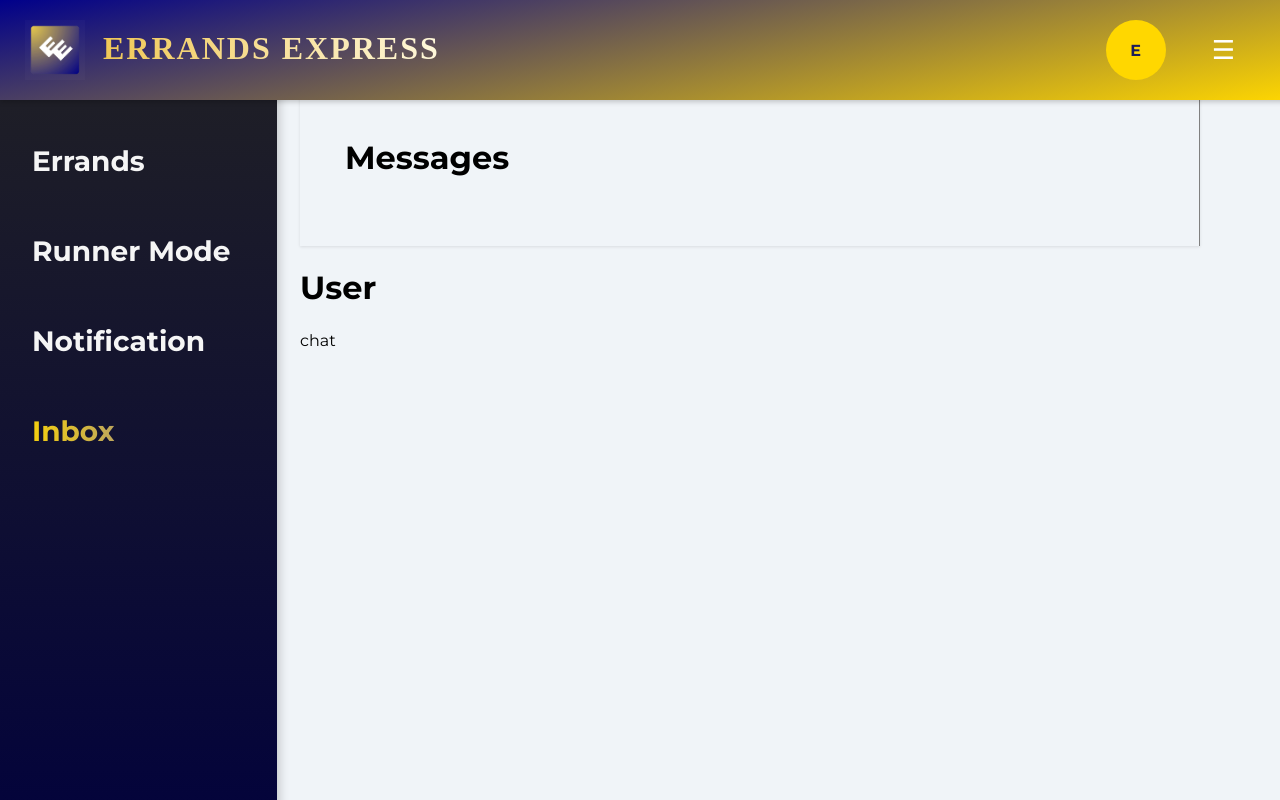
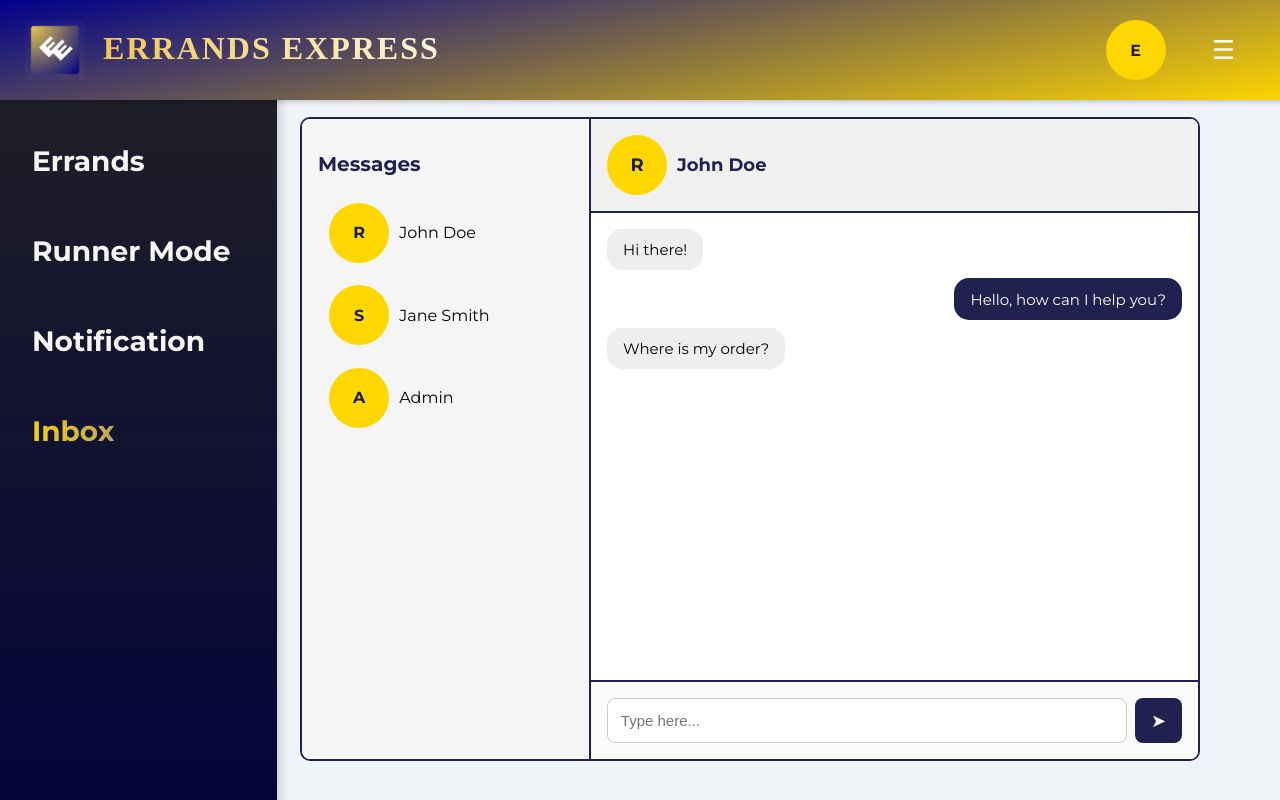
Before and after one commit to janylll/ErrandsExpress, a React (Vite) app in the folder my-react-app/: page /dashboard/inbox in a window 1280 px wide. Built offline with nearby package versions, Linux system fonts and the light colour scheme; a web font is replaced by a local one.

Commit message:
updated inbox but not yet working chatbox

```diff
--- a/my-react-app/src/dashboard/Errands.jsx
+++ b/my-react-app/src/dashboard/Errands.jsx
@@ -98,14 +98,16 @@ function Errands() {
                   </div>
 
                   <div className="post-footer">
-                    <button className="cancel-btn" onClick={() => handleCancelPost(index)}>
-                      cancel
-                    </button>
 
                   {post.status === 'pending' && (
-                    <button className="pending-btn" disabled>
-                      Pending
-                    </button>
+                    <>
+                      <button className="cancel-btn" onClick={() => handleCancelPost(index)}>
+                        cancel
+                      </button>
+                      <button className="pending-btn" disabled>
+                        Pending
+                      </button>
+                    </>
                   )}
 
                   {post.status === 'accepted' && (
--- a/my-react-app/src/dashboard/Inbox.css
+++ b/my-react-app/src/dashboard/Inbox.css
@@ -1,8 +1,204 @@
-.messagessidebar {
-    display: grid;
-    height: 100%;
-    border-right: 1px solid gray;
-    border-right-width: 100%;
-    padding: 5%;
-    box-shadow: 0 1px 3px rgba(0,0,0,0.1);
+.chat-layout {
+    display: flex;
+    height: 80vh;
+    margin-top: 5%;
+    border: 2px solid rgb(33, 33, 80);
+    border-radius: 10px;
+    overflow: hidden;
+    font-family: "Montserrat";
+  }
+
+  /* Sidebar with its own scroll */
+  .chat-sidebar {
+    width: 255px;
+    background-color: #f5f5f5;
+    border-right: 2px solid rgb(33, 33, 80);
+    padding: 1rem;
+    overflow-y: auto;
+  }
+
+  /* Title styling */
+  .sidebar-title {
+    font-size: 20px;
+    font-weight: bold;
+    margin-bottom: 1rem;
+    color: rgb(33, 33, 80);
+  }
+
+  /* User preview items */
+  .user-preview {
+    display: flex;
+    align-items: center;
+    gap: 10px;
+    padding: 0.7rem;
+    cursor: pointer;
+    border-radius: 8px;
+    transition: background 0.2s;
+  }
+
+  .user-preview:hover {
+    background-color: #ddd;
+  }
+
+
+  /* Main chat content */
+  .chat-main {
+    flex: 1;
+    display: flex;
+    flex-direction: column;
+    background-color: white;
+    overflow: hidden; /* prevent page scroll */
+  }
+
+  /* Header section */
+  .chat-header {
+    display: flex;
+    align-items: center;
+    gap: 10px;
+    padding: 1rem;
+    border-bottom: 2px solid rgb(33, 33, 80);
+    font-weight: bold;
+    font-size: 18px;
+    background-color: #f0f0f0;
+    flex-shrink: 0;
+  }
+
+  .chat-username {
+    color: rgb(33, 33, 80);
+  }
+
+  /* Scrollable messages only */
+  .chat-messages {
+    flex: 1;
+    padding: 1rem;
+    overflow-y: auto;
+    display: flex;
+    flex-direction: column;
+    gap: 0.5rem;
+  }
+
+  /* Chat bubbles */
+  .chat-message {
+    max-width: 60%;
+    padding: 0.7rem 1rem;
+    border-radius: 15px;
+    font-size: 15px;
+  }
+
+  .chat-message.user {
+    background-color: #eee;
+    align-self: flex-start;
+  }
+
+  .chat-message.me {
+    background-color: rgb(33, 33, 80);
+    color: white;
+    align-self: flex-end;
+  }
+
+  /* Input bar fixed at bottom */
+  .chat-input {
+    display: flex;
+    padding: 1rem;
+    border-top: 2px solid rgb(33, 33, 80);
+    background-color: #fafafa;
+    flex-shrink: 0;
+  }
+
+  .chat-input input {
+    flex: 1;
+    padding: 0.8rem;
+    border-radius: 8px;
+    border: 1px solid #ccc;
+    font-size: 15px;
+  }
+
+  .chat-input button {
+    background-color: rgb(33, 33, 80);
+    color: white;
+    border: none;
+    margin-left: 0.5rem;
+    padding: 0 1rem;
+    border-radius: 8px;
+    font-size: 18px;
+    cursor: pointer;
+  }
+  /* Smooth scrolling */
+.chat-sidebar,
+.chat-messages {
+  scroll-behavior: smooth;
 }
+
+/* Webkit Scrollbar Styling */
+.chat-sidebar::-webkit-scrollbar,
+.chat-messages::-webkit-scrollbar {
+  width: 8px;
+}
+
+.chat-sidebar::-webkit-scrollbar-thumb,
+.chat-messages::-webkit-scrollbar-thumb {
+  background-color: rgb(33, 33, 80);
+  border-radius: 4px;
+}
+
+.chat-sidebar::-webkit-scrollbar-track,
+.chat-messages::-webkit-scrollbar-track {
+  background: #f0f0f0;
+  border-radius: 4px;
+}
+
+/* Firefox Scrollbar Styling */
+.chat-sidebar,
+.chat-messages {
+  scrollbar-width: thin;
+  scrollbar-color: rgb(33, 33, 80) #f0f0f0;
+}
+.chat-overlay-post {
+    background-color: #fff0c4;
+    padding: 10px;
+    margin: 10px;
+    border-left: 4px solid #ffae00;
+    border-radius: 6px;
+    font-size: 0.95rem;
+  }
+  .chat-overlay-post {
+    margin: 10px 0;
+  }
+
+  .accepted-btn{
+    font-family: 'Montserrat';
+    padding: 8px 15px;
+    border: none;
+    background-color:#155724cb;
+    color: white;
+    cursor: pointer;
+    font-weight: bold;
+    cursor: not-allowed;
+    border-radius: 8px;
+  }
+  .waiting-btn{
+    font-family: 'Montserrat';
+    padding: 8px 15px;
+    border: none;
+    background-color:#155724cb;
+    color: white;
+    cursor: pointer;
+    font-weight: bold;
+    cursor: not-allowed;
+    border-radius: 8px;
+  }
+  .accept-btn{
+    font-family: 'Montserrat';
+    padding: 8px 15px;
+    border: none;
+    width: fit-content;
+    background-color:gray;
+    color: white;
+    cursor: pointer;
+    font-weight: bold;
+    border-radius: 8px;
+  }
+  .accept-btn:hover{
+    background-color: #155724;
+    color: white;
+  }
--- a/my-react-app/src/dashboard/Inbox.jsx
+++ b/my-react-app/src/dashboard/Inbox.jsx
@@ -1,35 +1,74 @@
-import React, { useState } from 'react';
-import './Inbox.css';
+import React from 'react';
+import './inbox.css';
+import { useOutletContext } from 'react-router-dom';
+import PostCard from './PostCard';
 
-const sampleThreads = [
-  {
-    id: 1,
-    user: 'Customer A',
-    task: 'Buy groceries',
-    destination: '123 Main St',
-    dueDate: 'May 1, 2025',
-    status: 'accepted',
-    messages: [
-      { sender: 'runner', text: 'Hi! I accepted your task.', time: '2:01 PM' },
-      { sender: 'customer', text: 'Great! Let me know if you need anything.', time: '2:03 PM' },
-    ],
-    archived: false,
-  },
+const users = [
+  { id: 1, name: 'John Doe', avatar: 'R' },
+  { id: 2, name: 'Jane Smith', avatar: 'S' },
+  { id: 3, name: 'Admin', avatar: 'A' }
+];
+
+const messages = [
+  { id: 1, from: 'user', content: 'Hi there!' },
+  { id: 2, from: 'me', content: 'Hello, how can I help you?' },
+  { id: 3, from: 'user', content: 'Where is my order?' }
 ];
 
 function Inbox() {
+  const { posts, setPosts } = useOutletContext();
+
+  const inboxPostIndex = posts.findIndex(post => post.inInbox);
+  const inboxPost = posts[inboxPostIndex];
+
+  const handleCompleteTask = (index) => {
+    setPosts(posts.map((post, idx) => {
+      if (idx === index) return { ...post, status: 'runner_completed' };
+      return post;
+    }));
+  };
+
   return (
-    <div>
-      <div className='messagessidebar'>
-        <div>
-          <h1>Messages</h1>
+    <div className="chat-layout">
+      <div className="chat-sidebar">
+        <h2 className="sidebar-title">Messages</h2>
+        {users.map(user => (
+          <div key={user.id} className="user-preview">
+            <span className="profile-circle">{user.avatar}</span>
+            <span>{user.name}</span>
+          </div>
+        ))}
+      </div>
+
+      <div className="chat-main">
+        <div className="chat-header">
+          <span className="profile-circle">R</span>
+          <span className="chat-username">John Doe</span>
         </div>
-      </div>
-      <div className='userheader'>
-        <h1>User</h1>
-      </div>
-      <div className='chat'>
-        <p>chat</p>
+
+        {/* Overlay post card below header */}
+        {inboxPost && (
+          <div className="chat-overlay-post">
+            <PostCard
+              post={inboxPost}
+              index={inboxPostIndex}
+              onComplete={handleCompleteTask}
+            />
+          </div>
+        )}
+
+        <div className="chat-messages">
+          {messages.map(msg => (
+            <div key={msg.id} className={`chat-message ${msg.from === 'me' ? 'me' : 'user'}`}>
+              {msg.content}
+            </div>
+          ))}
+        </div>
+
+        <div className="chat-input">
+          <input type="text" placeholder="Type here..." />
+          <button>➤</button>
+        </div>
       </div>
     </div>
   );
--- /dev/null
+++ b/my-react-app/src/dashboard/PostCard.jsx
@@ -0,0 +1,69 @@
+// PostCard.js
+import React from 'react';
+import './inbox.css'; // Or wherever your styles are
+
+function PostCard({ post, index, onComplete }) {
+  const dueDateObj = new Date(post.deadlineDate);
+  const [hour, minute] = post.deadlineTime?.split(':') || [];
+  if (!isNaN(hour)) dueDateObj.setHours(hour, minute);
+
+  const formattedDueTime = dueDateObj.toLocaleTimeString("en-US", {
+    hour: "numeric",
+    minute: "2-digit",
+    hour12: true,
+  });
+
+  const formattedDueDate = dueDateObj.toLocaleDateString("en-US", {
+    year: "numeric",
+    month: "long",
+    day: "numeric",
+  });
+
+  return (
+    <div className="post-card">
+      <div className="post-header">
+        <div className="Newfeedprofile-circle">F</div>
+        <div className="name">
+          <strong>User</strong>
+          {post.createdAt && (
+            <p className="created-at">Posted on {post.createdAt.date} at {post.createdAt.time}</p>
+          )}
+        </div>
+      </div>
+
+      {post.imageUrl && (
+        <img src={post.imageUrl} alt="Uploaded" className="post-image" />
+      )}
+
+      <p className="post-content">{post.content}</p>
+
+      <footer className='footerpost'>
+        <div className="due-info">
+          <p><strong>Destination:</strong> {post.destination}</p>
+          <p><strong>Due Time:</strong> {formattedDueTime}</p>
+          <p><strong>Due Date:</strong> {formattedDueDate}</p>
+        </div>
+
+        {post.status === 'accepted' && (
+          <button className="complete-btn" onClick={() => onComplete(index)}>
+            Complete Task
+          </button>
+        )}
+
+        {post.status === 'runner_completed' && (
+          <button className="waiting-btn" disabled>
+            Waiting for Confirmation
+          </button>
+        )}
+
+        {post.status === 'completed' && (
+          <button className="complete-btn" disabled>
+            Completed
+          </button>
+        )}
+      </footer>
+    </div>
+  );
+}
+
+export default PostCard;
--- a/my-react-app/src/dashboard/dashboard.jsx
+++ b/my-react-app/src/dashboard/dashboard.jsx
@@ -79,10 +79,6 @@ function Dashboard() {
                 )}
                 <p className="post-content">{post.content}</p>
 
-                {post.status && (
-                  <p className="post-status">Status: {post.status}</p>
-                )}
-
                 <footer className='footerpost'>
                   <div className="due-info">
                   <p><strong>Destination:</strong> {post.destination}</p>
--- a/my-react-app/src/dashboard/layout.css
+++ b/my-react-app/src/dashboard/layout.css
@@ -357,6 +357,7 @@ margin-left: 20px;
 }
 
 .submit-btn {
+  font-family: 'Montserrat';
   background:  rgb(33, 33, 80);
   color: white;
   padding: 10px 18px;
@@ -534,6 +535,7 @@ margin-left: 20px;
 }
 
 .pending-btn {
+  font-family: 'Montserrat';
   background-color: gray;
   color: white;
   padding: 8px 16px;
@@ -545,13 +547,15 @@ margin-left: 20px;
   opacity: 0.7;
 }
 
-.complete-btn {
-  background-color: green;
+.complete-btn, .confirm-btn {
+  font-family: 'Montserrat';
+  background-color:  #155724d8;
   color: white;
   padding: 8px 16px;
-  margin-left: 10px;
   border: none;
   border-radius: 8px;
   font-weight: bold;
-  cursor: not-allowed;
 }
+.complete-btn:hover, .confirm-btn:hover{
+  background-color: #155724;
+}
```
Also changed, not shown: my-react-app/src/dashboard/RunnerMode.jsx (+4 -6 lines).
